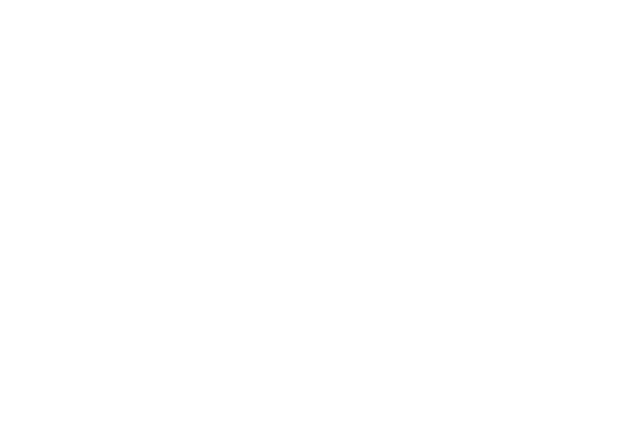
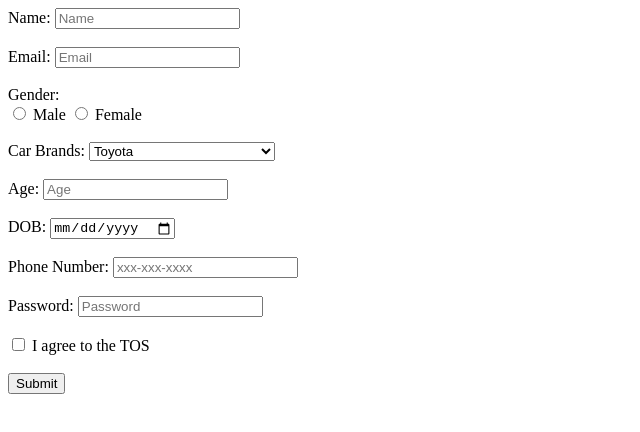
Before and after one commit to acciojob/signup-form-car-vasudeva111, a website: page main.html in a window 1280 px wide. Shown: the whole page, without its empty margins (0-640 px from the left). Drawn offline with Linux system fonts and the light colour scheme.

Commit message:
created a submission

```diff
--- a/main.html
+++ b/main.html
@@ -1,16 +1,51 @@
 <!DOCTYPE html>
+<html>
+<head>
+    <title>Signup Form - Car</title>
+</head>
+<body>
+    <form action="submit.php" method="post">
+        <label for="name">Name:</label>
+        <input type="text" id="name" name="name" placeholder="Name" required><br><br>
 
-<html>
+        <label for="email">Email:</label>
+        <input type="email" id="email" name="email" placeholder="Email" required><br><br>
 
-<head>
-	<link rel="stylesheet" href="styles.css">
-</head>
+        <label>Gender:</label><br>
+        <input type="radio" id="gender_m" name="gender" required>
+        <label for="gender_m">Male</label>
 
-<body>
-	<!-- the entire body must be written by student -->
-    <script type="text/javascript" src="./script.js">
-</script>
+        <input type="radio" id="gender_f" name="gender" required>
+        <label for="gender_f">Female</label><br><br>
 
+        <label for="cars">Car Brands:</label>
+        <select id="cars" name="cars" required>
+            <option value="" disabled>--Please choose an option--</option>
+            <option value="Toyota">Toyota</option>
+            <option value="Honda">Honda</option>
+            <option value="Ford">Ford</option>
+            <option value="Chevrolet">Chevrolet</option>
+            <option value="Volkswagen">Volkswagen</option>
+        </select><br><br>
+
+        <label for="age">Age:</label>
+        <input type="number" id="age" name="age" placeholder="Age" required><br><br>
+
+        <label for="dob">DOB:</label>
+        <input type="date" id="dob" name="dob" required><br><br>
+
+        <label for="tel">Phone Number:</label>
+        <input type="tel" id="tel" name="tel" pattern="[0-9]{3}-[0-9]{3}-[0-9]{4}" placeholder="xxx-xxx-xxxx"><br><br>
+
+        <label for="password">Password:</label>
+        <input type="password" id="password" name="password" placeholder="Password" required><br><br>
+
+        <label>
+            <input type="checkbox" id="tos" name="tos" required>
+            I agree to the TOS
+        </label><br><br>
+
+        <input type="submit" value="Submit">
+    </form>
 </body>
-
 </html>
```
